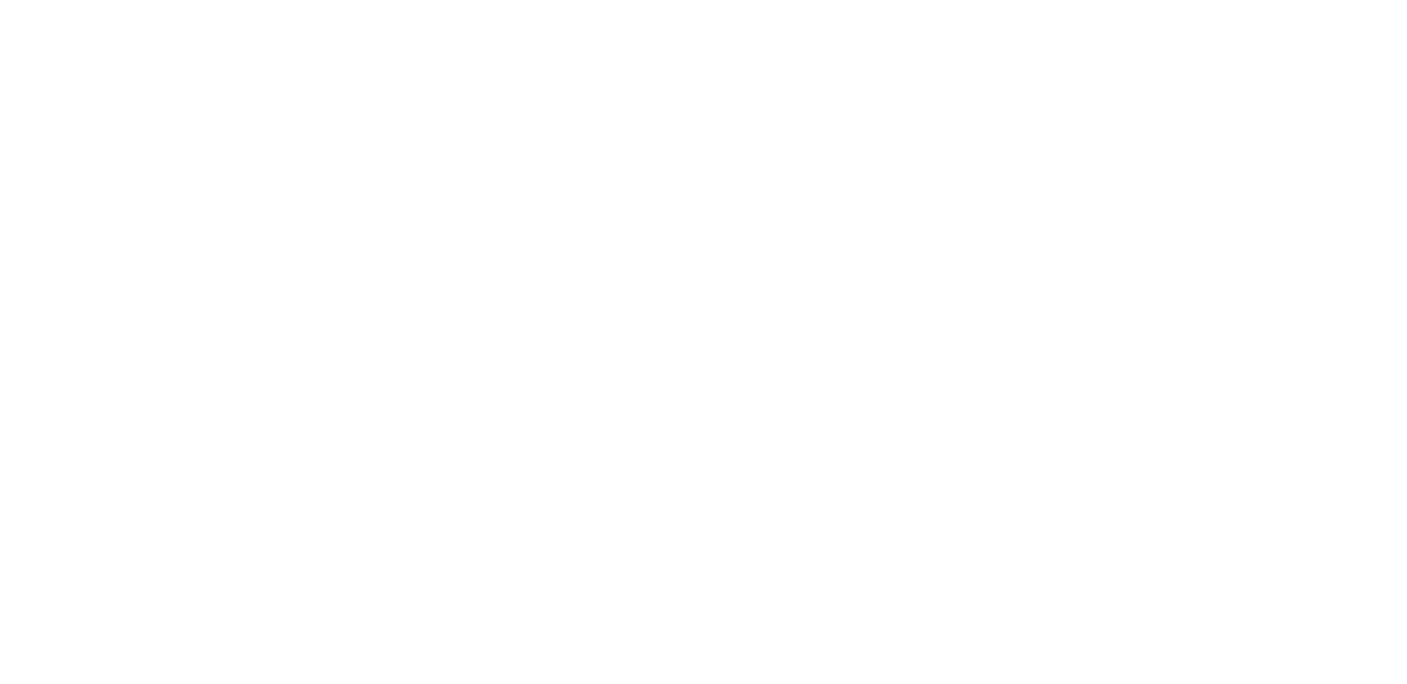
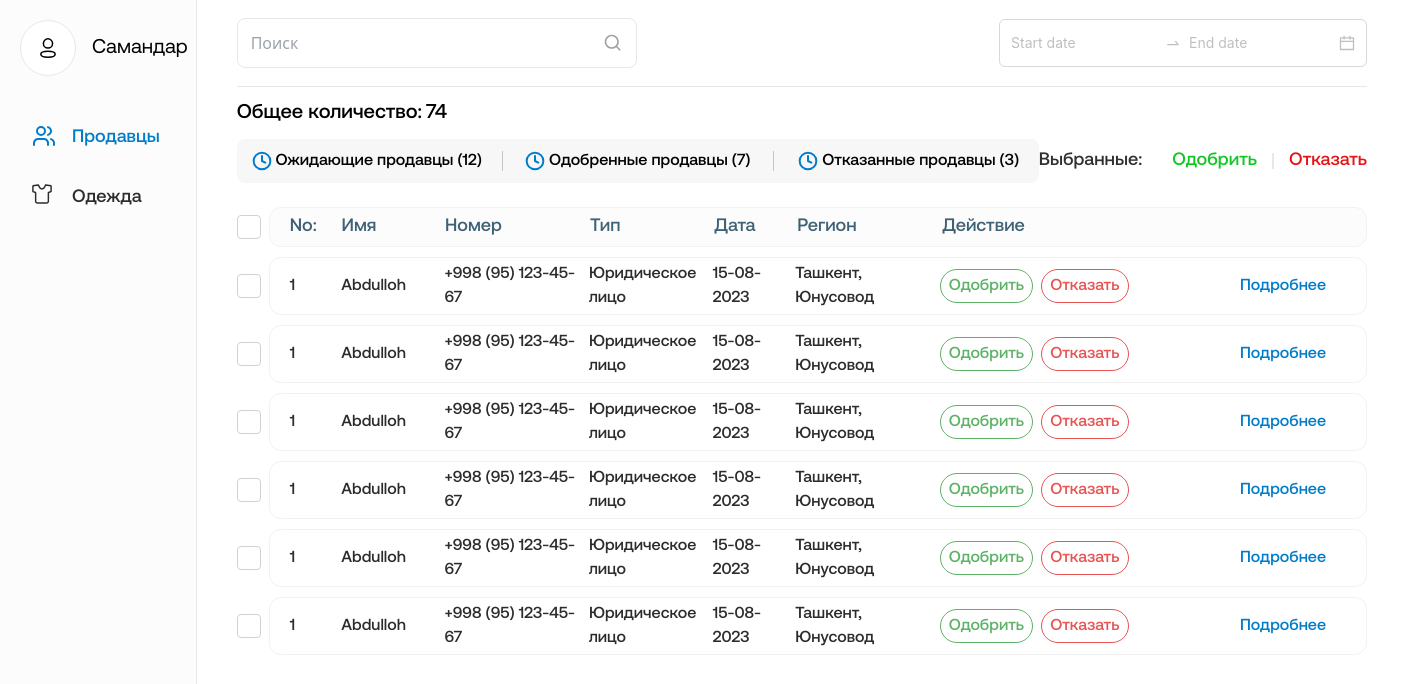
Before and after one commit to Sardor0795/dressme_admin_panel, a React (Vite) app: page /sellers/sellerList in a window 1280 px wide. Before the commit this address had no page. Shown: the top 684 px of the page, 1407 px wide, since content can reach past the window. Built offline with nearby package versions, Linux system fonts and the light colour scheme.

Commit message:
Add nested route

```diff
--- a/src/components/Sellers/SellersList/ModalCancel/index.jsx
+++ b/src/components/Sellers/SellersList/ModalCancel/index.jsx
@@ -1,6 +1,6 @@
 export default function CancelModal({ setModalOpen, modalOpen }) {
   return (
-    <div className={`w-full h-full  px-4  md:px-10 `}>
+    <div className={`w-full px-4  md:px-10`}>
       <div
         className={`fixed cursor-pointer z-[200] inset-0 w-full h-full bg-black opacity-40 ${
           modalOpen ? "" : "hidden"
--- a/src/components/Sellers/SellersList/SellerItems/SellerItems.jsx
+++ b/src/components/Sellers/SellersList/SellerItems/SellerItems.jsx
@@ -1,5 +1,5 @@
 import React, { useState } from "react";
-import { useNavigate } from "react-router-dom";
+import { Link, useNavigate } from "react-router-dom";
 
 export default function SellerItems({ data, click, setModalOpen }) {
   const [toggleMobileMenu, setToggleMobileMenu] = useState(true);
@@ -79,9 +79,12 @@
             Отказать
           </button>
         </div>
-        <div className="w-[25%] cursor-pointer flex items-center justify-end pr-5 hover:underline text-weatherWinterColor text-base not-italic font-AeonikProMedium">
+        <Link
+          to="seller/5"
+          className="w-[25%] cursor-pointer flex items-center justify-end pr-5 hover:underline text-weatherWinterColor text-base not-italic font-AeonikProMedium"
+        >
           Подробнее
-        </div>
+        </Link>
       </div>
     </div>
   );
--- a/src/components/Sellers/SellersList/SellersList.jsx
+++ b/src/components/Sellers/SellersList/SellersList.jsx
@@ -1,6 +1,10 @@
 import { useEffect, useState } from "react";
 import { Link, useNavigate } from "react-router-dom";
 import SellerItems from "./SellerItems/SellerItems";
+
+import { SearchIcon } from "../../../assets/icon";
+import { Space, DatePicker } from "antd";
+
 import {
   ClockIcons,
   RefusedUserIcons,
@@ -9,6 +13,8 @@
 import CancelModal from "./ModalCancel";
 
 export default function SellersList() {
+  const { RangePicker } = DatePicker;
+
   const [modalOpen, setModalOpen] = useState(false);
 
   const [data, setData] = useState([
@@ -107,6 +113,30 @@
   }, [data]);
 
   return (
+    <div>
+      <div className="">
+        <div className="border-b py-[18px] flex items-center justify-between">
+          <label className="px-[13px] w-full max-w-[400px] flex items-center border border-searchBgColor rounded-lg ">
+            <input
+              className="text-[13px] md:text-base outline-none	 w-full h-[40px] xs:h-12 placeholder-not-italic placeholder-font-AeonikProMedium  placeholder-text-black"
+              type="email"
+              placeholder="Поиск"
+              required
+              inputMode="search"
+            />
+            <span className="cursor-pointer">
+              <SearchIcon />
+            </span>
+          </label>
+
+          <section className="mobileDate hidden md:flex items-center">
+            <Space direction="vertical" size={12}>
+              <RangePicker style={{ fontSize: "16px", paddingBlock: "12px" }} />
+            </Space>
+          </section>
+        </div>
+      </div>
+
       <div className="w-full px-4 md:px-0 mt-4">
         <div className="flex items-center gap-x-1">
           <span className="text[#303030] text-[20px] not-italic font-AeonikProMedium">
@@ -125,7 +155,7 @@
             >
               <span>
                 <ClockIcons />
-            </span>{" "}
+              </span>
               <span>Ожидающие продавцы (12)</span>
             </button>
             <span className="w-[1px] h-5 bg-[#C5C5C5] mx-[5px]"></span>
@@ -248,5 +278,6 @@
         </div>
         <CancelModal setModalOpen={setModalOpen} modalOpen={modalOpen} />
       </div>
+    </div>
   );
 }
--- a/src/components/Sellers/index.jsx
+++ b/src/components/Sellers/index.jsx
@@ -1,36 +1,13 @@
-import { SearchIcon } from "../../assets/icon";
-import { Space, DatePicker } from "antd";
-import SellersList from "./SellersList/SellersList";
+
+import { Outlet } from "react-router-dom";
 
 export const SalesComponent = () => {
-  const { RangePicker } = DatePicker;
+
 
   return (
     <div className="w-full px-10">
-      <div className="">
-        <div className="border-b py-[18px] flex items-center justify-between">
-          <label className="px-[13px] w-full max-w-[400px] flex items-center border border-searchBgColor rounded-lg ">
-            <input
-              className="text-[13px] md:text-base outline-none	 w-full h-[40px] xs:h-12 placeholder-not-italic placeholder-font-AeonikProMedium  placeholder-text-black"
-              type="email"
-              placeholder="Поиск"
-              required
-              inputMode="search"
-            />
-            <span className="cursor-pointer">
-              <SearchIcon />
-            </span>
-          </label>
-
-          <section className="mobileDate hidden md:flex items-center">
-            <Space direction="vertical" size={12}>
-              <RangePicker style={{ fontSize: "16px", paddingBlock: "12px" }} />
-            </Space>
-          </section>
-        </div>
-      </div>
-      <div className="flex w-full">
-        <SellersList/>
+      <div className="w-full">
+        <Outlet />
       </div>
     </div>
   );
--- /dev/null
+++ b/src/components/moreAbout/index.jsx
@@ -0,0 +1,3 @@
+export const MoreAbout = () => {
+  return <div>MoreAbout</div>;
+};
--- a/src/root/index.jsx
+++ b/src/root/index.jsx
@@ -3,13 +3,19 @@
 import { ClothesComponent } from "../components/clothes";
 import { Sidebar } from "../components/sidebar";
 import { SellersPage } from "../pages/sellers";
+import { MoreAbout } from "../components/moreAbout";
+import SellersList from "../components/Sellers/SellersList/SellersList";
 
 export const Root = () => {
   return (
     <>
       <Routes>
         <Route element={<Sidebar />}>
-          <Route path="/sellers" element={< SellersPage/>} />
+          <Route path="/sellers" element={<SellersPage />}>
+            <Route index element={<SellersList />} />
+            <Route path="/sellers/seller/:id" element={<MoreAbout />} />
+            <Route path="/sellers/sellerList" element={<SellersList />} />
+          </Route>
           <Route path="/clothes" element={<ClothesComponent />} />
         </Route>
         <Route path="/signin" element={<SignInPage />} />
```
Lines whose indentation alone changed are shown as unchanged.
